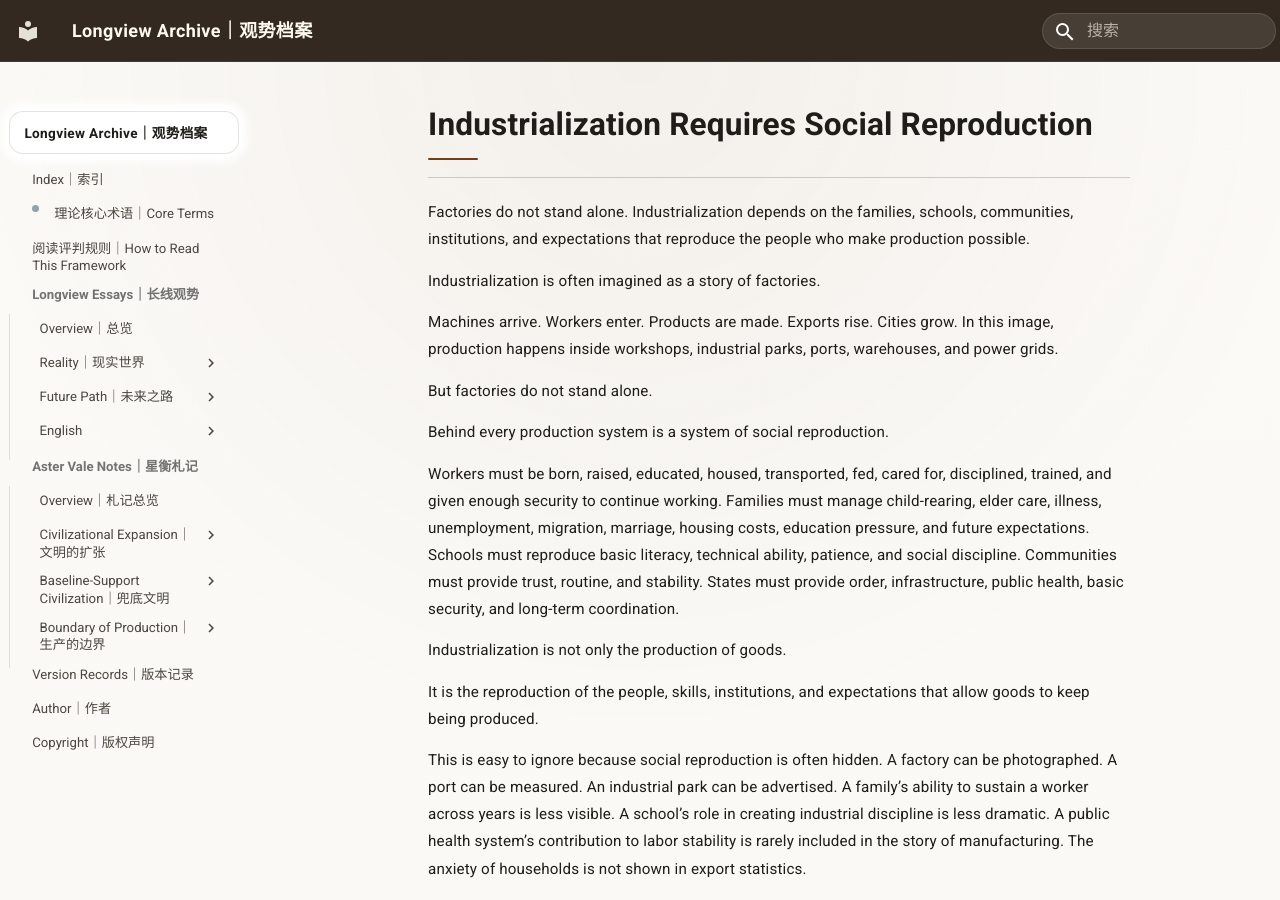
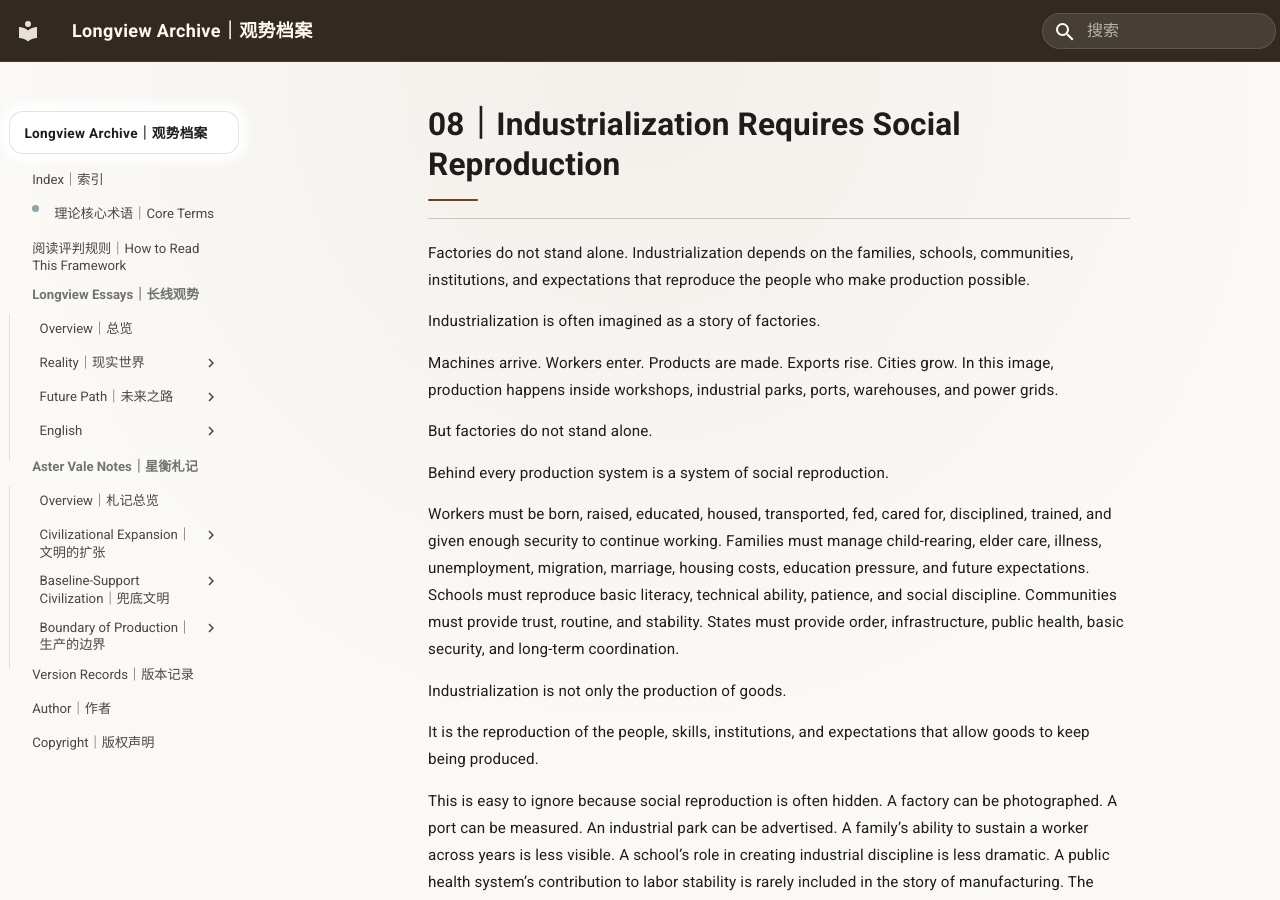
Before and after one commit to guanshi1688/longview-archive, an MkDocs documentation site: the page built from docs/essays/notes/english/Architecture/08-industrialization-requires-social-reproduction.md, in a window 1280 px wide and 900 px high. Built offline with MkDocs 1.6.1 and Material for MkDocs 9.7.7, drawn with Linux system fonts in a browser that asks for light colours.

Commit message:
Update 08-industrialization-requires-social-reproduction.md

```diff
--- a/docs/essays/notes/english/Architecture/08-industrialization-requires-social-reproduction.md
+++ b/docs/essays/notes/english/Architecture/08-industrialization-requires-social-reproduction.md
@@ -1,4 +1,4 @@
-# Industrialization Requires Social Reproduction
+# 08｜Industrialization Requires Social Reproduction
 
 Factories do not stand alone. Industrialization depends on the families, schools, communities, institutions, and expectations that reproduce the people who make production possible.
 
```
